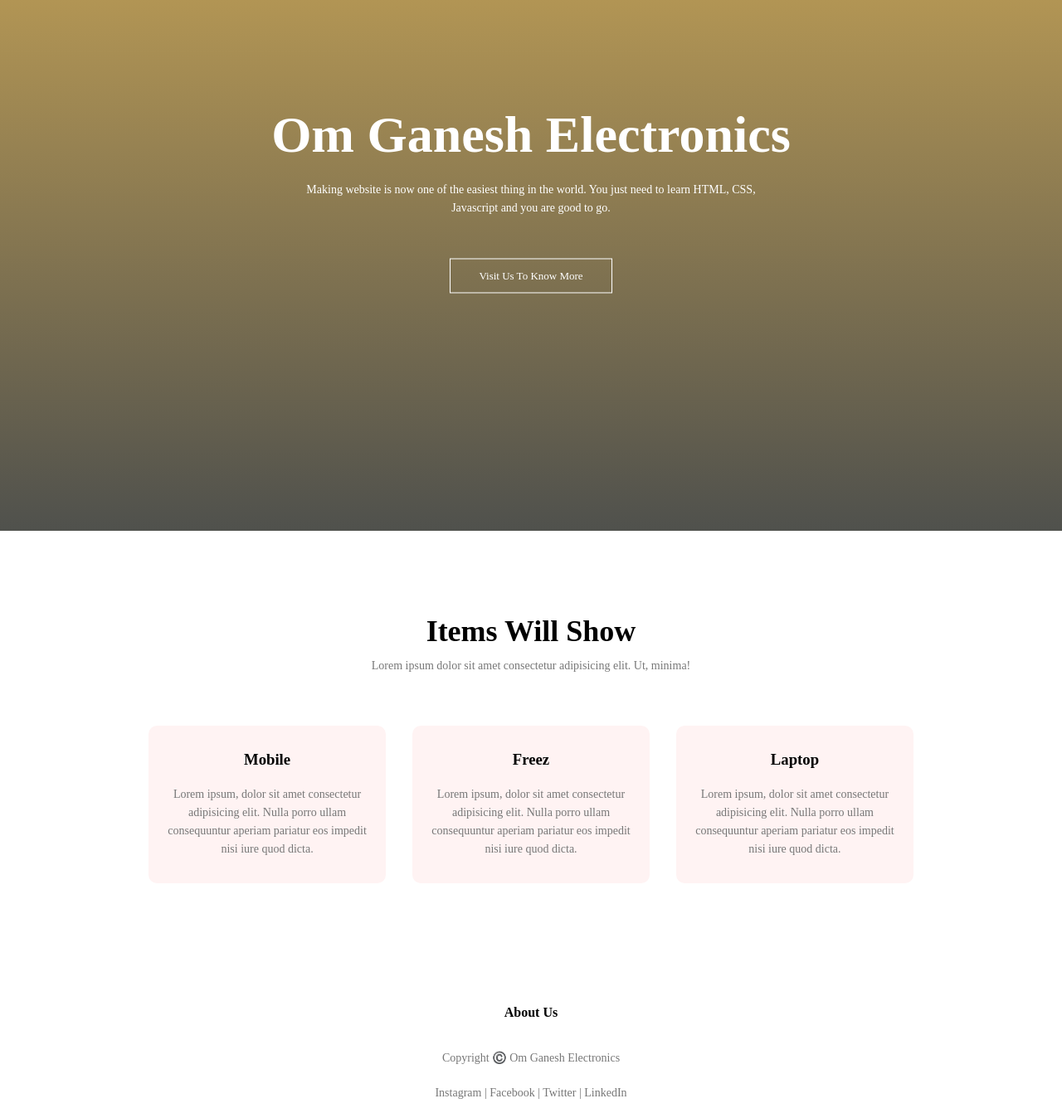
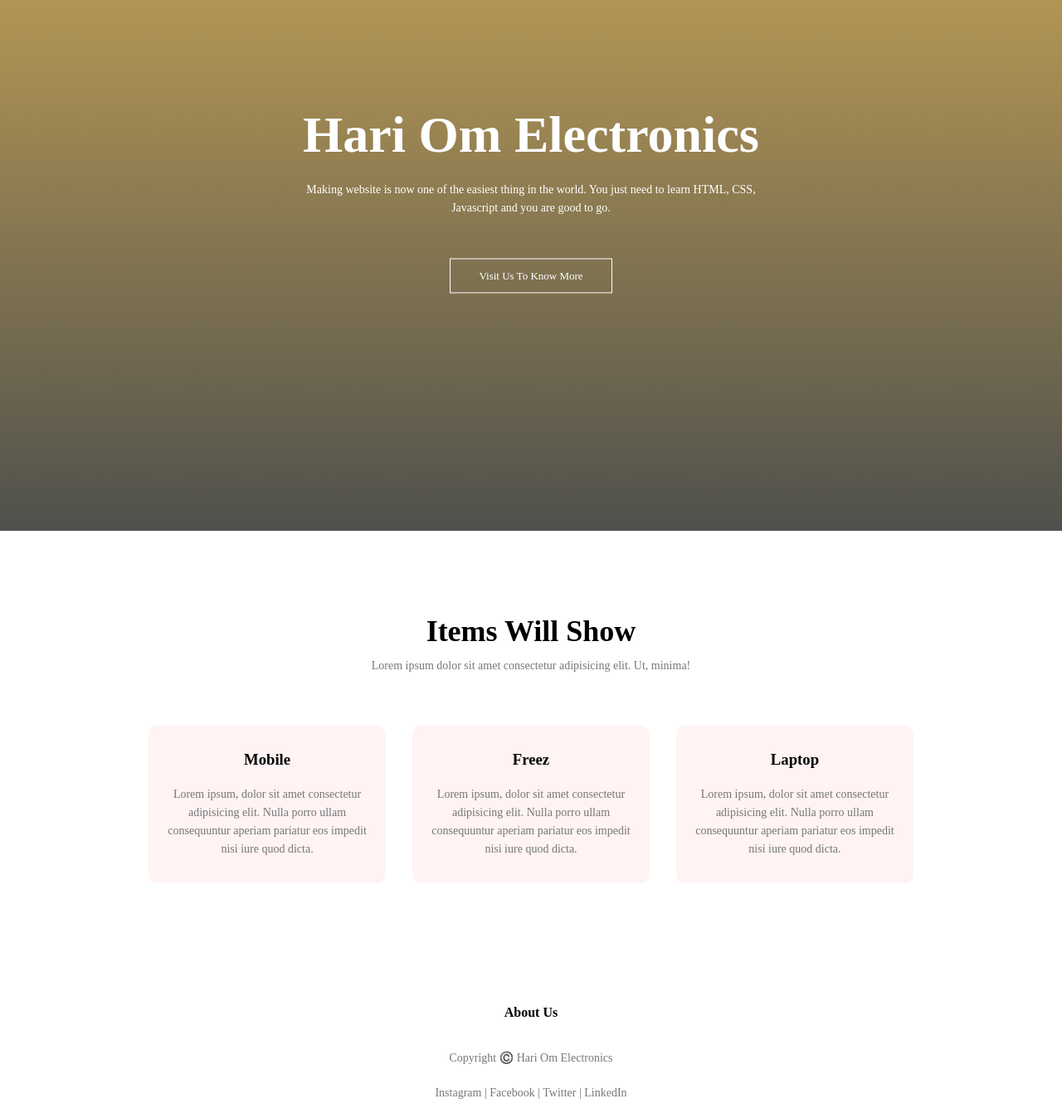
Before and after one commit to KGMahajan/LGM-Task1, a plain HTML site: page index.html in a window 1280 px wide. Shown: the part 160-1502 px from the top of the page at 83% size. Drawn offline with Linux system fonts and the light colour scheme.

Commit message:
Update index.html

```diff
--- a/index.html
+++ b/index.html
@@ -2,13 +2,13 @@
 <html>
 <head>
     <meta name="viewport" content="with=device-width, initial-scale=1.0">
-    <title> Om Ganesh Electronics </title>
+    <title> Hari Om Electronics </title>
     <link rel="stylesheet" href="style.css">
 </head>
 <body>
     <section class="header">
         <nav>
-            <a href="index.html"><img src="images/logo.jpg"></a>
+            <a href="https://cdn.dribbble.com/users/2812883/screenshots/11094592/media/74ae57d833ec4c77521067bd1421b9a3.png?compress=1&resize=1600x1200&vertical=top"><img src="logo1.jfif"></a>
             <div class="nav-links">
                 <ul>
                     <li><a href="">HOME</a></li>
@@ -20,7 +20,7 @@
             </div>
         </nav>
     <div class="text-box">
-        <h1>Om Ganesh Electronics</h1>
+        <h1>Hari Om Electronics</h1>
         <p>Making website is now one of the easiest thing in the world. You just need to learn HTML, CSS,<br> Javascript and you are good to go.</p>
         <a href="" class="hero-btn">Visit Us To Know More</a>
     </div>
@@ -52,7 +52,7 @@
 
     <section class="footer">
         <h4>About Us</h4>
-        <p>Copyright ©️ Om Ganesh Electronics</p>
+        <p>Copyright ©️ Hari Om Electronics</p>
         <p>Instagram | Facebook | Twitter | LinkedIn</p>
 
     </section>
```
